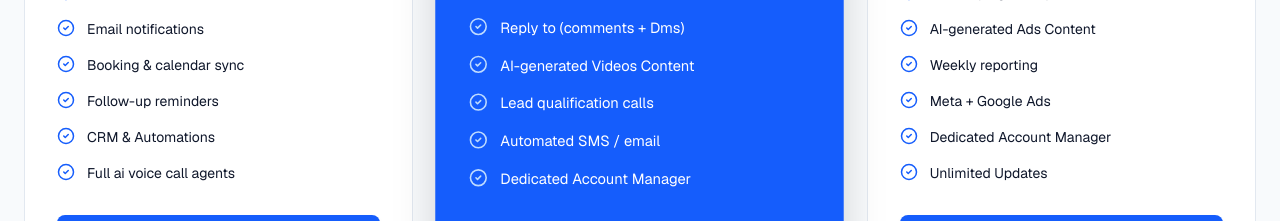
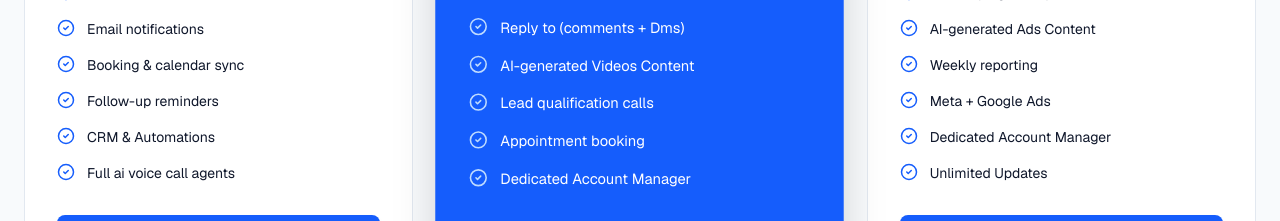
Before and after one commit to abdurrahman9955/infobeatlive-agency, a Next.js app: page / in a window 1280 px wide. Shown: the part 3220-3441 px from the top of the page. Built offline with nearby package versions, Linux system fonts and the light colour scheme.

Commit message:
latest version

```diff
--- a/app/components/Hero.tsx
+++ b/app/components/Hero.tsx
@@ -31,25 +31,16 @@ export const Button = ({ children, variant, className, href}: { children: React.
       <div className="relative z-10 text-center max-w-full px-6">
 
         <p className="text-lg sm:text-xl font-extrabold tracking-tight text-blue-600 mb-6">
-              {/* Helping local businesses dominate */}
                   Put Your Business Growth On
               <br/>
-              {/* since 2018 */} Complete Autopilot.
+               Complete Autopilot.
         </p>
         <h1 className="text-3xl max-sm:text-xl lg:text-4xl  font-extrabold leading-tight text-black mb-6 drop-shadow-lg">
-          {/* Your Website Should Be Your <br />
-          <span className="">Best Salesperson.</span> */}
-
-        {/* Put Your Business Growth On Complete Autopilot. */}
-
           Your Website Should Be Your Most<br />
           <span className="">Profitable Employee.</span>
 
         </h1>
         <p className="text-base sm:text-lg text-yellow-500 font-bold mb-10 max-w-3xl mx-auto">
-          {/* We build high-performance websites and solutions for professionals, and local business that
-          turn clicks into confirmed bookings. No fluff. Just growth. */}
-
           We build intelligent websites and AI voice solutions for professionals that qualify leads and book
           your calendar. No fluff. Just growth.
         </p>
@@ -72,8 +63,6 @@ export const Button = ({ children, variant, className, href}: { children: React.
           </div>
         </div>
 
-        {/* Get Your Website Now */}
-
          <div className="flex flex-col sm:flex-row justify-center items-center gap-4">
           <Button variant="gradient" className="w-full sm:w-auto px-6 sm:px-8 py-4 text-md sm:text-xl" href="#contact">
             <SparklesIcon className="h-7 w-7 mr-2 inline-block" />Book Free Consultation
--- a/app/components/Pricing.tsx
+++ b/app/components/Pricing.tsx
@@ -136,8 +136,8 @@ export const Pricing: React.FC = () => {
             "Reply to (comments + Dms)",
             "AI-generated Videos Content",
             "Lead qualification calls",
-            //"Appointment booking",
-            "Automated SMS / email",
+            "Appointment booking",
+            //"Automated SMS / email",
             "Dedicated Account Manager",
           ],
         },
@@ -191,7 +191,6 @@ export const Pricing: React.FC = () => {
 
     <a  href={'#contact'}>
       <Button variant={tier.featured ? "white" : "primary"} className="w-full">
-        {/* Select {tier.name}  */}
         Book Free Consultation
       </Button>
     </a>
--- a/app/components/WhoWeHelp.tsx
+++ b/app/components/WhoWeHelp.tsx
@@ -1,5 +1,4 @@
 "use client";
-
 import {
   CheckCircle2,
   ShieldCheck,
```
Also changed, not shown: app/components/Faqs.tsx (+0 -8 lines).
